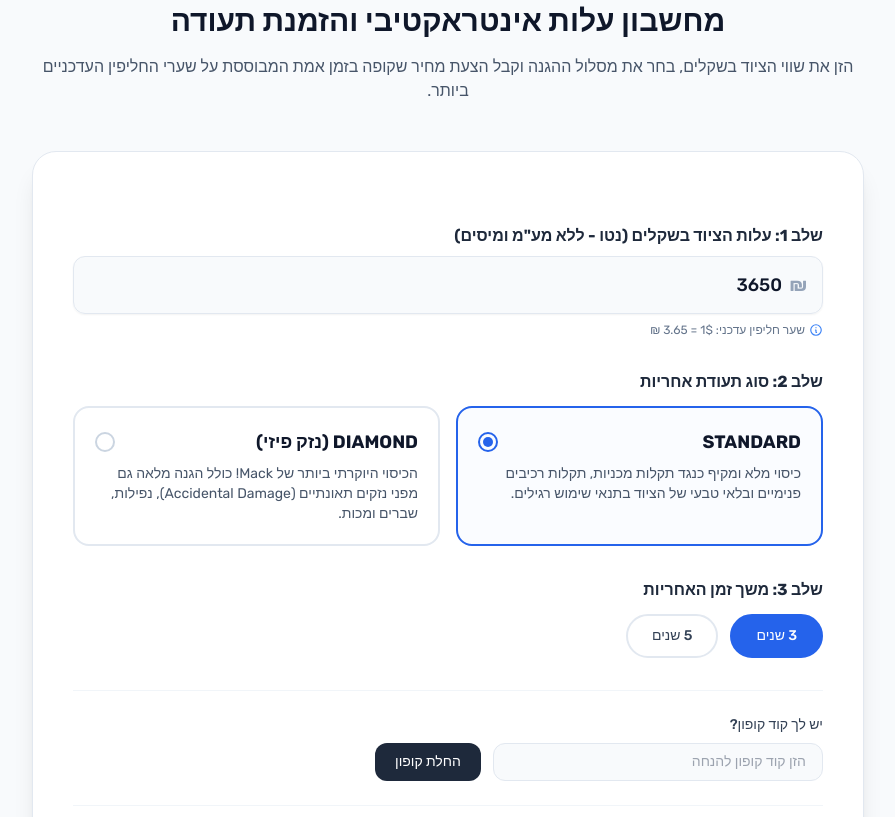
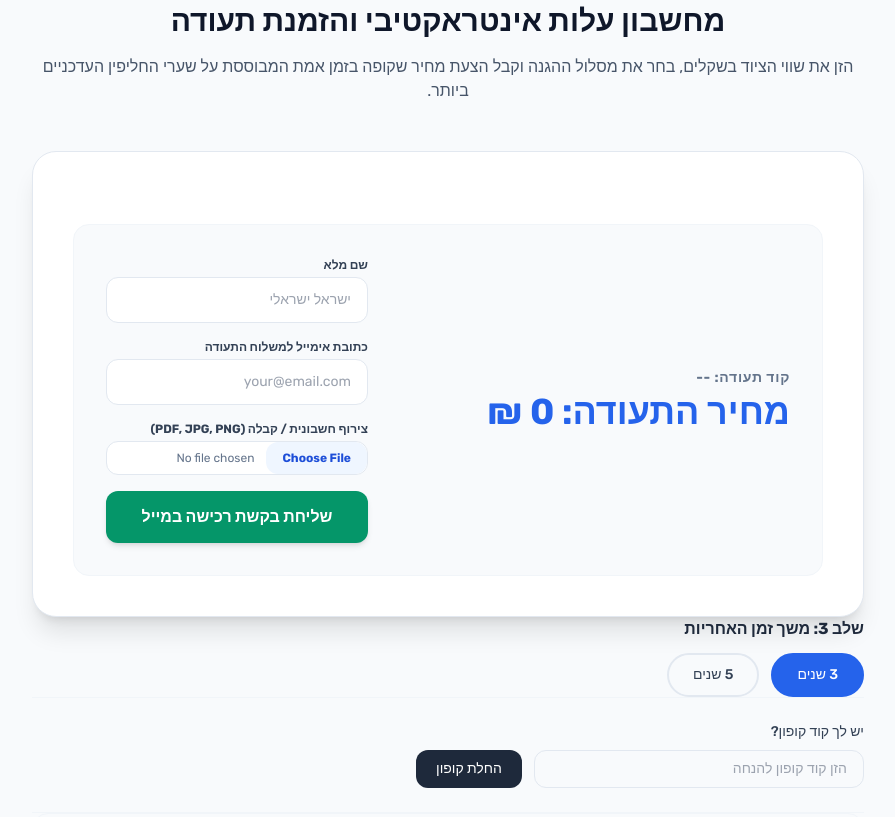
Before and after one commit to Molaku/Demo1, a plain HTML site: page index.html in a window 1280 px wide. Shown: the part 1563-2380 px from the top of the page, without its empty margins (192-1087 px from the left). Drawn offline with nearby package versions, Linux system fonts and the light colour scheme; no server answers.

Commit message:
Update index.html

```diff
--- a/index.html
+++ b/index.html
@@ -191,8 +191,16 @@
                 <p class="text-slate-600 dark:text-slate-400">הזן את שווי הציוד בשקלים, בחר את מסלול ההגנה וקבל הצעת מחיר שקופה בזמן אמת המבוססת על שערי החליפין העדכניים ביותר.</p>
             </div>
 
-            <form id="leadForm" action="https://formspree.io/f/YOUR_ENDPOINT_HERE" method="POST" class="bg-white dark:bg-slate-900 border border-slate-200 dark:border-slate-800 rounded-3xl shadow-xl p-6 sm:p-10 space-y-8 transition-colors">
+                <!-- תגית הטופס עם הגדרת שליחת קבצים (enctype) -->
+                <form id="leadForm" action="https://api.web3forms.com/submit" method="POST" enctype="multipart/form-data" class="bg-white dark:bg-slate-900 border border-slate-200 dark:border-slate-800 rounded-3xl shadow-xl p-6 sm:p-10 space-y-8 transition-colors">
 
+                    <!-- מפתח הגישה האישי מ-Web3Forms -->
+                    <input type="hidden" name="access_key" value="YOUR_ACCESS_KEY_HERE">
+
+                    <!-- נושא האימייל שתקבל -->
+                    <input type="hidden" name="subject" value="בקשת כיסוי חדשה מ-Mack Warranty">
+
+                    <!-- שדות מוסתרים לנתוני המחשבון -->
                     <input type="hidden" name="Gear_Value_ILS" id="hiddenGearILS">
                     <input type="hidden" name="Gear_Value_USD" id="hiddenGearUSD">
                     <input type="hidden" name="Warranty_Type" id="hiddenType">
@@ -201,42 +209,56 @@
                     <input type="hidden" name="Final_Price_ILS" id="hiddenFinalPriceILS">
                     <input type="hidden" name="Coupon_Applied" id="hiddenCouponApplied" value="No">
 
-                <div>
-                    <label class="block text-base font-bold text-slate-800 dark:text-slate-200 mb-2">שלב 1: עלות הציוד בשקלים (נטו - ללא מע"מ ומיסים)</label>
-                    <div class="relative rounded-xl shadow-sm">
-                        <div class="absolute inset-y-0 right-0 pr-4 flex items-center pointer-events-none text-slate-400 font-bold text-lg">
-                            ₪
+                    <!-- שלבי המחשבון הקיימים נשארים ללא שינוי (שלב 1, 2, 3 וקופון)... -->
+
+                    <!-- אזור פרטי הלקוח, החשבונית והשליחה -->
+                    <div class="bg-slate-50 dark:bg-slate-950/60 border border-slate-100 dark:border-slate-800/80 rounded-2xl p-6 sm:p-8 flex flex-col sm:flex-row sm:items-center sm:justify-between gap-6 text-right">
+
+                        <div id="standardOutputArea" class="block">
+                            <div id="displayCertID" class="text-sm font-bold text-slate-500 dark:text-slate-400 uppercase tracking-wider mb-1">קוד תעודה: --</div>
+                            <div id="displayFinalPrice" class="text-3xl sm:text-4xl font-extrabold text-blue-600 dark:text-blue-400">מחיר התעודה: 0 ₪</div>
+                            <div id="displayDiscountText" class="text-xs text-emerald-600 dark:text-emerald-400 font-medium mt-1 hidden">כולל 20% הנחת קופון יוצרים!</div>
                         </div>
-                        <input type="number" id="gearValueInput" value="3650" min="1" required enctype="multipart/form-data" class="block w-full pr-10 pl-4 py-3.5 bg-slate-50 dark:bg-slate-950 border border-slate-200 dark:border-slate-800 rounded-xl focus:ring-2 focus:ring-blue-500 focus:border-blue-500 dark:text-white font-medium text-lg transition-all">
+
+                        <div id="specialPriceArea" class="hidden max-w-md">
+                            <div class="text-amber-600 dark:text-amber-400 font-bold text-lg mb-1 flex items-center gap-1">
+                                <svg class="w-5 h-5" fill="none" stroke="currentColor" viewBox="0 0 24 24"><path stroke-linecap="round" stroke-linejoin="round" stroke-width="2" d="M12 9v2m0 4h.01m-6.938 4h13.856c1.54 0 2.502-1.667 1.732-3L13.732 4c-.77-1.333-2.694-1.333-3.464 0L3.34 16c-.77 1.333.192 3 1.732 3z"/></svg>
+                                נדרשת הצעת מחיר מיוחדת
                             </div>
-                    <p id="exchangeRateText" class="mt-2 text-xs text-slate-500 dark:text-slate-400 flex items-center gap-1">
-                        טוען שער חליפין עדכני...
+                            <p class="text-sm text-slate-600 dark:text-slate-400 leading-relaxed">
+                                שווי הציוד חורג מגבולות הטבלה הרגילה. אנא שלח לנו הודעה לקבלת הצעת מחיר מותאמת אישית עבור ציוד פרימיום.
                             </p>
                         </div>
 
+                        <div class="w-full sm:w-auto space-y-4">
+                            <!-- שם מלא -->
                             <div>
-                    <label class="block text-base font-bold text-slate-800 dark:text-slate-200 mb-3">שלב 2: סוג תעודת אחריות</label>
-                    <div class="grid grid-cols-1 sm:grid-cols-2 gap-4">
-                        <div id="typeStandard" class="cursor-pointer border-2 border-blue-600 bg-blue-50/30 dark:bg-blue-950/20 rounded-2xl p-5 transition-all select-none relative">
-                            <div class="flex items-center justify-between mb-2">
-                                <h3 class="font-bold text-lg text-slate-900 dark:text-white">STANDARD</h3>
-                                <div class="dot-outer w-5 h-5 rounded-full border-2 border-blue-600 flex items-center justify-center">
-                                    <div class="dot-inner w-2.5 h-2.5 bg-blue-600 rounded-full"></div>
+                                <label class="block text-xs font-bold text-slate-700 dark:text-slate-300 mb-1">שם מלא</label>
+                                <input type="text" id="userName" name="Full_Name" required placeholder="ישראל ישראלי" class="block w-full px-4 py-3 bg-white dark:bg-slate-900 border border-slate-200 dark:border-slate-800 rounded-xl text-sm dark:text-white transition-all">
+                            </div>
+
+                            <!-- אימייל -->
+                            <div>
+                                <label class="block text-xs font-bold text-slate-700 dark:text-slate-300 mb-1">כתובת אימייל למשלוח התעודה</label>
+                                <input type="email" id="userEmail" name="email" required placeholder="your@email.com" class="block w-full px-4 py-3 bg-white dark:bg-slate-900 border border-slate-200 dark:border-slate-800 rounded-xl text-sm dark:text-white transition-all">
+                            </div>
+
+                            <!-- קובץ חשבונית -->
+                            <div>
+                                <label class="block text-xs font-bold text-slate-700 dark:text-slate-300 mb-1">צירוף חשבונית / קבלה (PDF, JPG, PNG)</label>
+                                <input type="file" id="invoiceFile" name="attachment" accept=".pdf,.jpg,.jpeg,.png" required class="block w-full text-xs text-slate-500 file:mr-0 file:ml-3 file:py-2 file:px-4 file:rounded-xl file:border-0 file:text-xs file:font-semibold file:bg-blue-50 file:text-blue-700 dark:file:bg-blue-950 dark:file:text-blue-300 hover:file:bg-blue-100 transition-all border border-slate-200 dark:border-slate-800 rounded-xl bg-white dark:bg-slate-900">
+                            </div>
+
+                            <!-- כפתור שליחה -->
+                            <button type="submit" id="submitBtn" class="w-full bg-emerald-600 hover:bg-emerald-700 text-white font-bold px-6 py-3.5 rounded-xl shadow-md transition-all text-center">
+                                שליחת בקשת רכישה במייל
+                            </button>
                         </div>
                     </div>
-                            <p class="text-sm text-slate-600 dark:text-slate-400">כיסוי מלא ומקיף כנגד תקלות מכניות, תקלות רכיבים פנימיים ובלאי טבעי של הציוד בתנאי שימוש רגילים.</p>
-                        </div>
-                        <div id="typeDiamond" class="cursor-pointer border-2 border-slate-200 dark:border-slate-800 bg-white dark:bg-slate-900 rounded-2xl p-5 transition-all select-none relative hover:border-slate-300 dark:hover:border-slate-700">
-                            <div class="flex items-center justify-between mb-2">
-                                <h3 class="font-bold text-lg text-slate-900 dark:text-white">DIAMOND (נזק פיזי)</h3>
-                                <div class="dot-outer w-5 h-5 rounded-full border-2 border-slate-300 dark:border-slate-700 flex items-center justify-center">
-                                    <div class="dot-inner w-2.5 h-2.5 bg-transparent rounded-full"></div>
-                                </div>
-                            </div>
-                            <p class="text-sm text-slate-600 dark:text-slate-400">הכיסוי היוקרתי ביותר של Mack! כולל הגנה מלאה גם מפני נזקים תאונתיים (Accidental Damage), נפילות, שברים ומכות.</p>
-                        </div>
-                    </div>
-                </div>
+
+                    <div id="formFeedback" class="p-4 rounded-xl text-sm font-medium hidden text-center"></div>
+
+                </form>
 
                 <div>
                     <label class="block text-base font-bold text-slate-800 dark:text-slate-200 mb-3">שלב 3: משך זמן האחריות</label>
```
Lines whose indentation alone changed are shown as unchanged.
